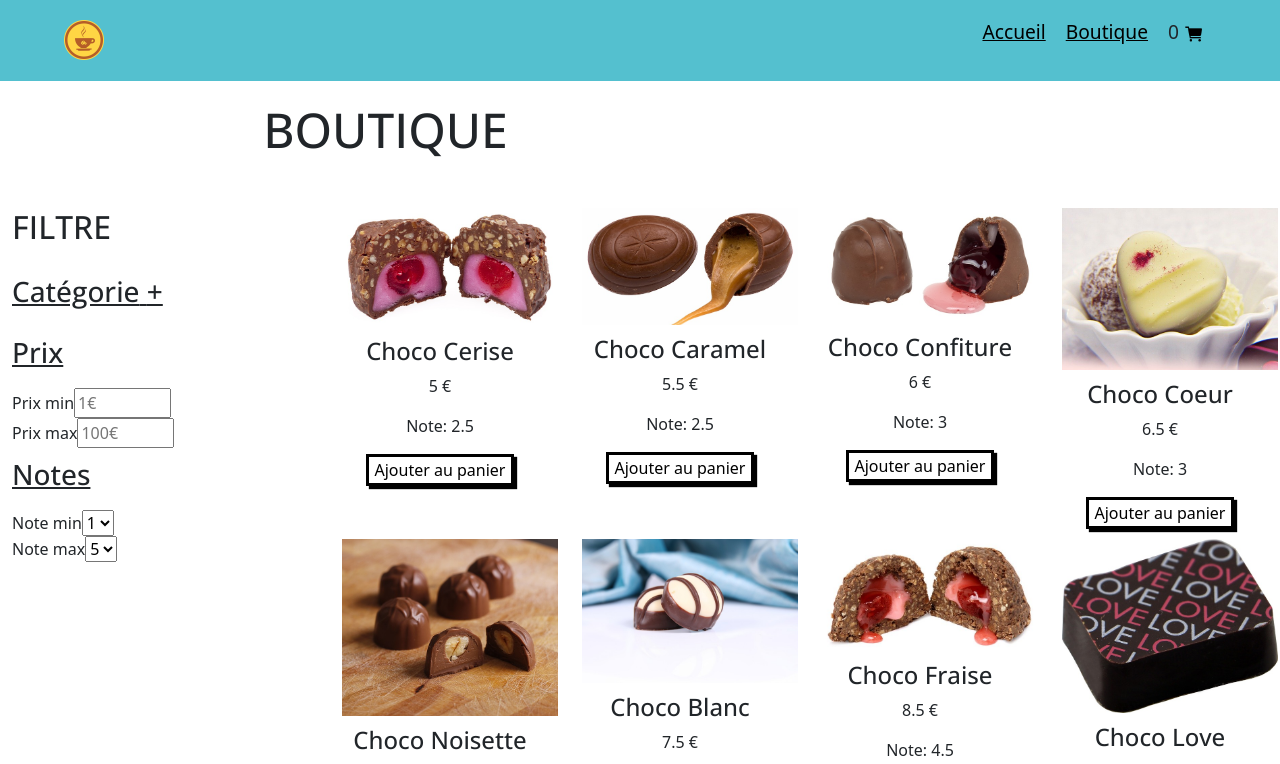
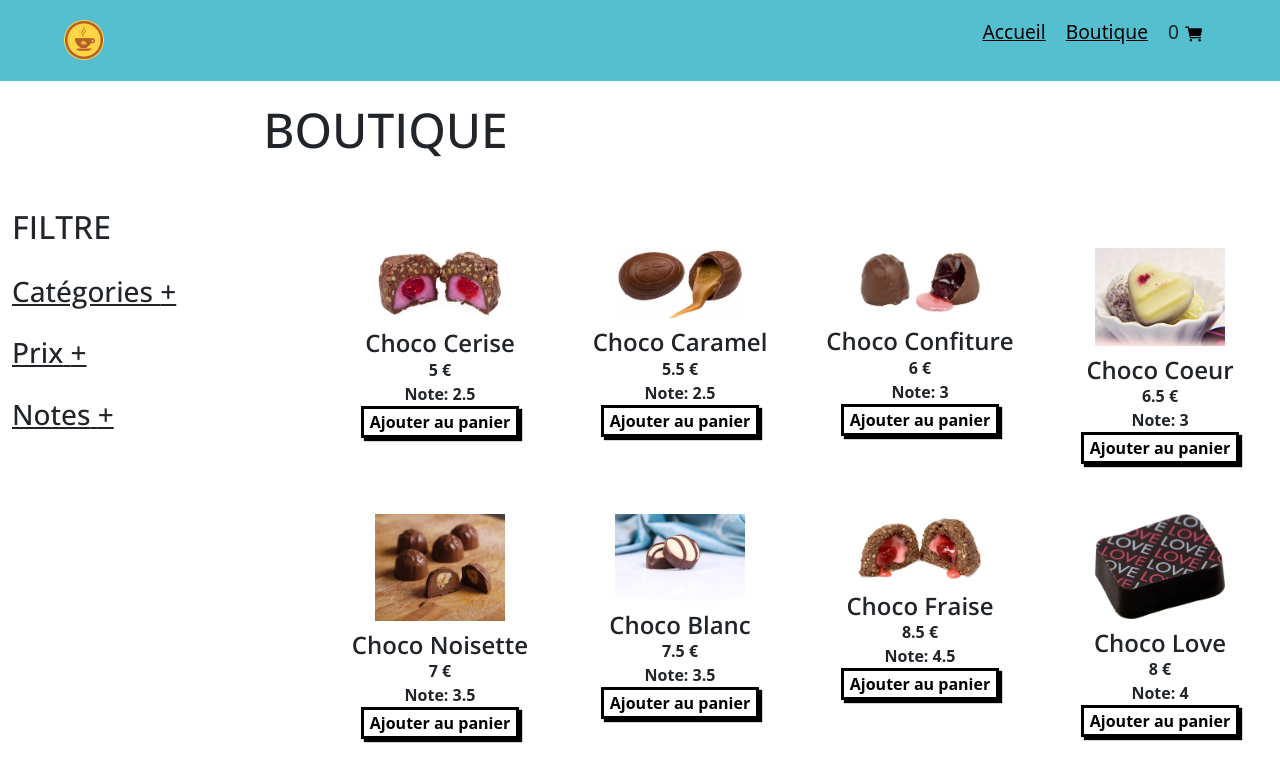
Before and after one commit to St4rcky/Choco-pap, a React (Create React App) app: page /shop in a window 1280 px wide. Shown: the top 764 px of the page. Built offline with nearby package versions, Linux system fonts and the light colour scheme.

Commit message:
amelioration boutique + leger css

```diff
--- a/src/Css/Boutique.css
+++ b/src/Css/Boutique.css
@@ -4,7 +4,6 @@
 .show-categorie {
   display: block;
 }
-
 .hide-categorie {
   display: none;
 }
@@ -25,3 +24,6 @@ button {
   box-shadow: 3px 3px 1px black;
   background-color: white;
 }
+.siOuvert :last-child {
+  padding-bottom: 20px;
+}
--- a/src/Css/Description.css
+++ b/src/Css/Description.css
@@ -4,3 +4,6 @@ img {
 #quantity {
   width: 75px;
 }
+input[type="number"] {
+  text-align: right;
+}
--- a/src/Css/Footer.css
+++ b/src/Css/Footer.css
@@ -3,6 +3,7 @@
   color: #1f1615;
   display: grid;
   grid-template-columns: 1fr 1.5fr 1fr;
+  margin-top: 40px;
 }
 .footer h2 {
   font-weight: bold;
--- a/src/Css/Produit.css
+++ b/src/Css/Produit.css
@@ -1,8 +1,16 @@
 .produit {
-  max-width: 100%;
+  max-width: 60%;
   height: auto;
-  margin: 10px;
+  margin: 50px auto 10px;
+  display: block;
 }
 .descProduit {
   text-align: center;
+  margin: 0;
 }
+.descProduit h4,
+.descProduit p,
+.descProduit button {
+  margin: 0;
+  font-weight: 600;
+}
--- a/src/Pages/Boutique.js
+++ b/src/Pages/Boutique.js
@@ -7,9 +7,13 @@ import Produit from "../Composants/Produit";
 
 export default function Boutique() {
   // États initiaux de mes filtres
-  const [isMenuOpen, setMenuOpen] = useState(false);
+  const [isCategorieOpen, setIsCategorieOpen] = useState(false);
+  const [isPrixOpen, setIsPrixOpen] = useState(false);
+  const [isNotesOpen, setIsNotesOpen] = useState(false);
 
-  const categorieMenuClasses = isMenuOpen ? "show-categorie" : "hide-categorie";
+  const categorieMenu = isCategorieOpen ? "show-categorie" : "hide-categorie";
+  const prixMenu = isPrixOpen ? "show-categorie" : "hide-categorie";
+  const notesMenu = isNotesOpen ? "show-categorie" : "hide-categorie";
 
   const [minPrix, setMinPrix] = useState(0);
   const [maxPrix, setMaxPrix] = useState(Infinity);
@@ -114,15 +118,15 @@ export default function Boutique() {
           <section>
             <h2 className="titreFiltre">FILTRE</h2>
             <h3 className="filtreTexte">
-              Catégorie{" "}
+              Catégories{" "}
               <span
                 className="ouvrirFermer"
-                onClick={() => setMenuOpen(!isMenuOpen)}
+                onClick={() => setIsCategorieOpen(!isCategorieOpen)}
               >
-                {isMenuOpen ? "-" : "+"}
+                {isCategorieOpen ? "-" : "+"}
               </span>
             </h3>
-            <form className={categorieMenuClasses}>
+            <form className={`siOuvert ${categorieMenu}`}>
               <input
                 onChange={(e) => handleCheckboxChange(e)}
                 type="checkbox"
@@ -143,8 +147,18 @@ export default function Boutique() {
                   <br />
                 </div>
               ))}
+              <br />
             </form>
-            <h3 className="filtreTexte">Prix</h3>
+            <h3 className="filtreTexte">
+              Prix{" "}
+              <span
+                className="ouvrirFermer"
+                onClick={() => setIsPrixOpen(!isPrixOpen)}
+              >
+                {isPrixOpen ? "-" : "+"}
+              </span>
+            </h3>
+            <form className={`siOuvert ${prixMenu}`}>
               <label htmlFor="prixMin">Prix min</label>
               <input
                 onChange={(e) => setMinPrix(Number(e.target.value))}
@@ -166,8 +180,19 @@ export default function Boutique() {
                 max="100"
                 placeholder="100€"
               />
-            <h3 className="filtreTexte">Notes</h3>
-            <label htmlFor="noteMin">Note min</label>
+              <br />
+            </form>
+            <h3 className="filtreTexte">
+              Notes{" "}
+              <span
+                className="ouvrirFermer"
+                onClick={() => setIsNotesOpen(!isNotesOpen)}
+              >
+                {isNotesOpen ? "-" : "+"}
+              </span>
+            </h3>
+            <form className={`siOuvert ${notesMenu}`}>
+              <label htmlFor="noteMin">Note min</label>{" "}
               <select
                 onChange={(e) => setMinRating(Number(e.target.value))}
                 id="noteMin"
@@ -179,7 +204,7 @@ export default function Boutique() {
                 <option value="5">5</option>
               </select>
               <br />
-            <label htmlFor="noteMax">Note max</label>
+              <label htmlFor="noteMax">Note max </label>{" "}
               <select
                 onChange={(e) => setMaxRating(Number(e.target.value))}
                 defaultValue="5"
@@ -191,6 +216,8 @@ export default function Boutique() {
                 <option value="4">4</option>
                 <option defaultValue="5">5</option>
               </select>
+              <br />
+            </form>
           </section>
         </Col>
         <Col>
```
Lines whose indentation alone changed are shown as unchanged.
